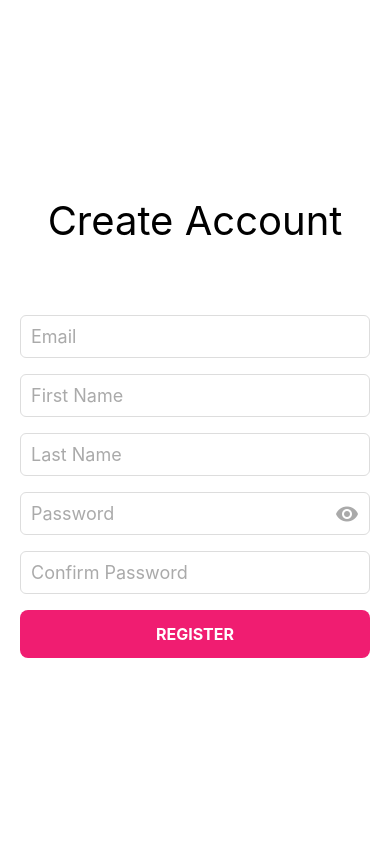
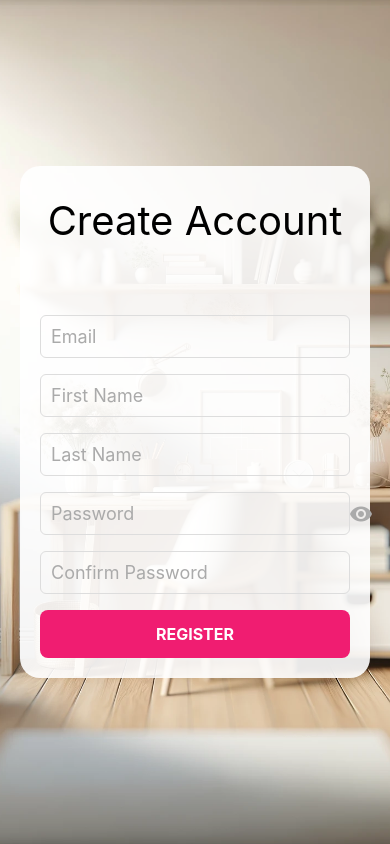
Before and after one commit to comanalex33/StackBot, a React Native app in the folder stackbot-mobile/: screen /Register in a window 390 px wide. Built offline with nearby package versions, Linux system fonts and the light colour scheme.

Commit message:
Updated design

```diff
--- a/stackbot-mobile/screens/login.js
+++ b/stackbot-mobile/screens/login.js
@@ -1,5 +1,5 @@
 import React, { useState } from 'react';
-import { StyleSheet, Text, TextInput, TouchableOpacity, View } from 'react-native';
+import { ImageBackground, StyleSheet, Text, TextInput, TouchableOpacity, View } from 'react-native';
 import { globalStyles } from '../styles/global';
 import { Formik } from 'formik';
 import * as yup from 'yup';
@@ -31,10 +31,9 @@ export default function Login({ navigation }) {
 
     return (
         <View style={globalStyles.container}>
+            <ImageBackground source={require('../assets/auth_background.png')} style={styles.backgroundImage}>
+                <View style={styles.authContainer}>
                     <View style={styles.formContainer}>
-                <View style={styles.titleContainer}>
-                    <Text style={styles.loginTitle}>StackBot</Text>
-                </View>
                         <Formik
                             initialValues={{ email: '', password: '' }}
                             validationSchema={reviewSchema}
@@ -46,6 +45,10 @@ export default function Login({ navigation }) {
                         >
                             {props => (
                                 <View>
+                                    <View style={styles.titleContainer}>
+                                        <Text style={styles.loginTitle}>StackBot</Text>
+                                    </View>
+
                                     <TextInput
                                         style={globalStyles.input}
                                         keyboardType="email-address"
@@ -95,19 +98,26 @@ export default function Login({ navigation }) {
                         </Formik>
                     </View>
                 </View>
+            </ImageBackground>
+        </View>
     )
 }
 
 const styles = StyleSheet.create({
-    formContainer: {
+    backgroundImage: {
+        height: '100%',
+        width: '100%',
+    },
+    authContainer: {
         flex: 1,
         display: 'flex',
         justifyContent: 'center',
+        padding: 20,
     },
-    loginForm: {
-        backgroundColor: '#eee',
-        width: '80%',
-        height: '80%',
+    formContainer: {
+        backgroundColor: 'rgba(255, 255, 255, 0.9)',
+        borderRadius: 20,
+        padding: 20,
     },
     titleContainer: {
         flexDirection: 'row',
--- a/stackbot-mobile/screens/register.js
+++ b/stackbot-mobile/screens/register.js
@@ -1,5 +1,5 @@
 import React, { useState } from 'react';
-import { StyleSheet, Text, TextInput, TouchableOpacity, View } from 'react-native';
+import { ImageBackground, StyleSheet, Text, TextInput, TouchableOpacity, View } from 'react-native';
 import { globalStyles } from '../styles/global';
 import { Formik } from 'formik';
 import * as yup from 'yup';
@@ -35,10 +35,9 @@ export default function Register({ navigation }) {
 
     return (
         <View style={globalStyles.container}>
+            <ImageBackground source={require('../assets/auth_background.png')} style={styles.backgroundImage}>
+                <View style={styles.authContainer}>
                     <View style={styles.formContainer}>
-                <View style={styles.titleContainer}>
-                    <Text style={styles.loginTitle}>Create Account</Text>
-                </View>
                         <Formik
                             initialValues={{ email: '', firstName: '', lastName: '', password: '', confirmPassword: '' }}
                             validationSchema={reviewSchema}
@@ -50,6 +49,10 @@ export default function Register({ navigation }) {
                         >
                             {props => (
                                 <View>
+                                    <View style={styles.titleContainer}>
+                                        <Text style={styles.loginTitle}>Create Account</Text>
+                                    </View>
+
                                     <TextInput
                                         style={globalStyles.input}
                                         keyboardType="email-address"
@@ -122,19 +125,26 @@ export default function Register({ navigation }) {
                         </Formik>
                     </View>
                 </View>
+            </ImageBackground>
+        </View>
     )
 }
 
 const styles = StyleSheet.create({
-    formContainer: {
+    backgroundImage: {
+        height: '100%',
+        width: '100%',
+    },
+    authContainer: {
         flex: 1,
         display: 'flex',
         justifyContent: 'center',
+        padding: 20,
     },
-    loginForm: {
-        backgroundColor: '#eee',
-        width: '80%',
-        height: '80%',
+    formContainer: {
+        backgroundColor: 'rgba(255, 255, 255, 0.9)',
+        borderRadius: 20,
+        padding: 20,
     },
     titleContainer: {
         flexDirection: 'row',
--- a/stackbot-mobile/styles/global.js
+++ b/stackbot-mobile/styles/global.js
@@ -9,7 +9,6 @@ export const globalStyles = StyleSheet.create({
     container: {
         flex: 1,
         backgroundColor: '#fff',
-        padding: 20,
     },
     input: {
         borderWidth: 1,
```
Also changed, not shown: stackbot-mobile/assets/auth_background.png (added). Lines whose indentation alone changed are shown as unchanged.
